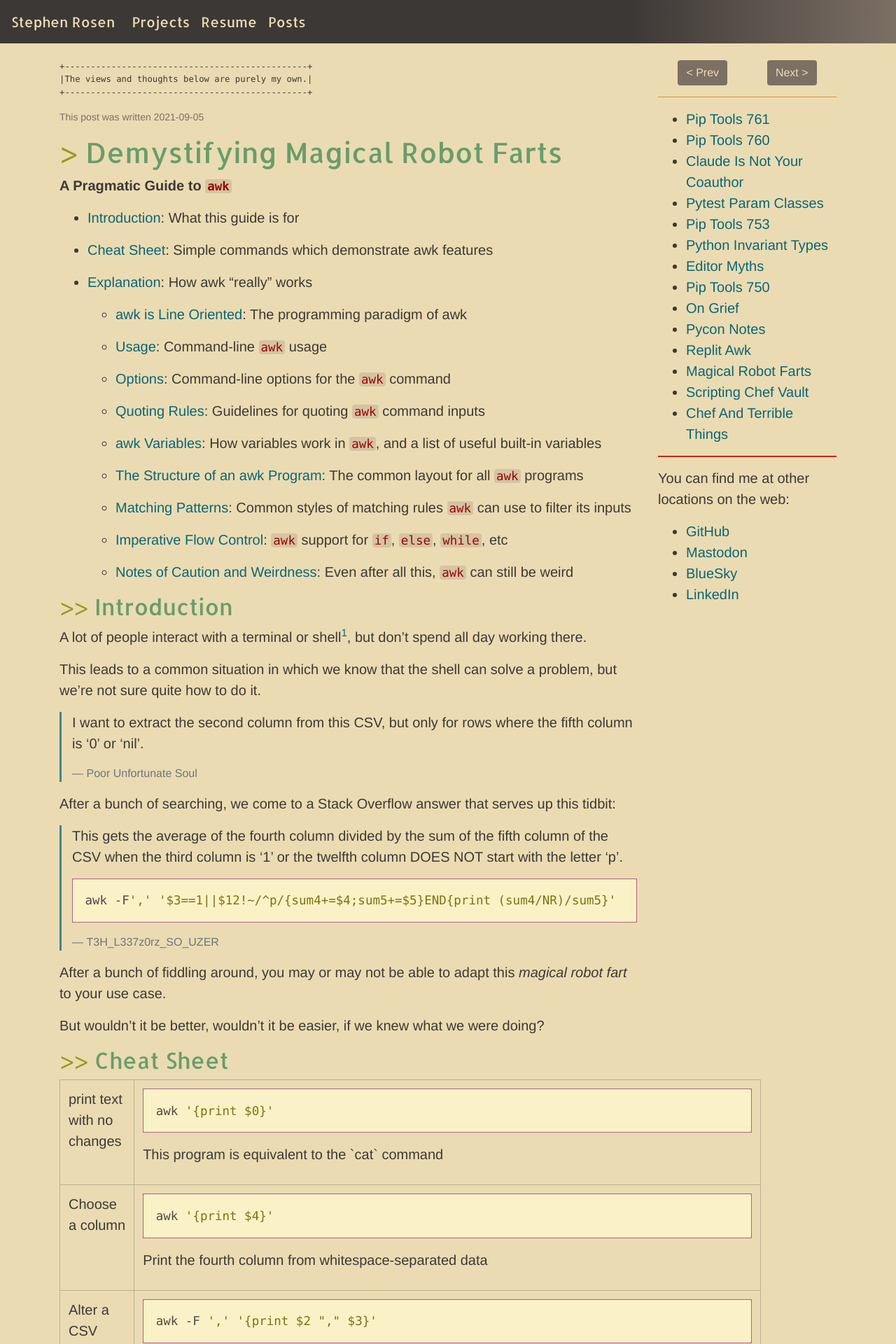
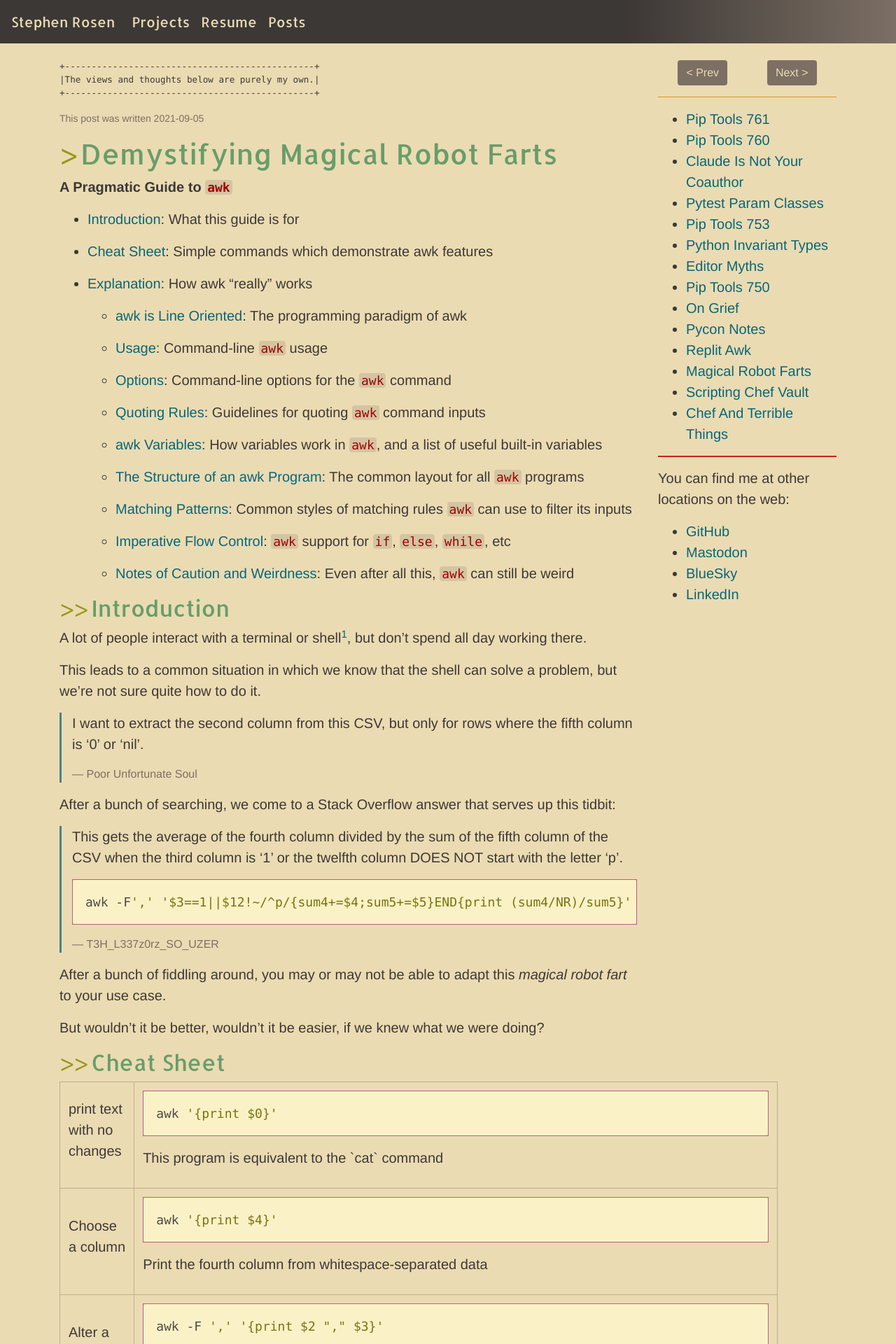
Before and after one commit to sirosen/sirosen.github.io, a Jekyll site: the page built from _posts/2021/2021-09-05-magical-robot-farts.md, in a window 1280 px wide. Shown: the top 1920 px of the page at 70% size. Built offline with Jekyll 4.4.1, drawn with Linux system fonts in a browser that asks for light colours.

Commit message:
Replace various bootstrap styles
For tables, footers, headers, and text. These are largely redundant with
bootstrap styling (for now).

````diff
--- a/_posts/2021/2021-09-05-magical-robot-farts.md
+++ b/_posts/2021/2021-09-05-magical-robot-farts.md
@@ -37,7 +37,7 @@
 This leads to a common situation in which we know that the shell can solve a problem, but we're not sure quite how to do it.
 
 > I want to extract the second column from this CSV, but only for rows where the fifth column is '0' or 'nil'.
-> <footer class="blockquote-footer">Poor Unfortunate Soul</footer>
+> <footer>Poor Unfortunate Soul</footer>
 
 After a bunch of searching, we come to a Stack Overflow answer that serves up this tidbit:
 
@@ -47,7 +47,7 @@
 > awk -F',' '$3==1||$12!~/^p/{sum4+=$4;sum5+=$5}END{print (sum4/NR)/sum5}'
 > ```
 >
-> <footer class="blockquote-footer">T3H_L337z0rz_SO_UZER</footer>
+> <footer>T3H_L337z0rz_SO_UZER</footer>
 
 After a bunch of fiddling around, you may or may not be able to adapt this *magical robot fart* to your use case.
 
@@ -55,7 +55,7 @@
 
 ## Cheat Sheet
 
-<table class="table table-bordered">
+<table class="bordered">
 <tbody>
 
 <tr>
@@ -145,7 +145,7 @@
 
 When `awk` is given a file on standard input (e.g. in a pipeline), then the filename argument is omitted.
 
-<table class="table table-bordered">
+<table class="bordered">
 <thead>
 <tr><td>Reading from a file</td><td>Reading from stdin</td></tr>
 </thead>
@@ -395,7 +395,7 @@
 If a variable is used with operator-assignment like `+=` or `-=` without having been previously declared, it gets a value of `0` to start.
 That means that the two following programs are identical in meaning:
 
-<table class="table table-bordered">
+<table class="bordered">
 <tbody>
 <tr>
 <td><pre><code class="language-awk"># sum is set to 0 in a BEGIN block
@@ -425,7 +425,7 @@
 However, the arguments to `print` may also be given *without* commas, meaning that they are combined by string concatenation (no spaces).
 The difference is not always obvious.
 
-<table class="table table-bordered">
+<table class="bordered">
 <tbody>
 <tr>
 <td>
--- a/assets/styles.scss
+++ b/assets/styles.scss
@@ -133,6 +133,10 @@
   src: url(/assets/fonts/allerta.ttf) format('truetype');
 }
 
+*, *::before, *::after {
+  box-sizing: border-box;
+}
+
 // Navbar
 header { font-family: 'Allerta', 'Helvetica Neue', Helvetica, Arial, serif; }
 
@@ -171,19 +175,44 @@
 body {
   font-size: 20px;
   line-height: 1.5;
-  background: var(--background);
   font-family: 'Helvetica Neue', Helvetica, Arial, serif;
   font-weight: 400;
+
+  background: var(--background);
   color: var(--foreground);
+
+  margin: 0;
 }
 
-hr { border-color: var(--border); }
+p, pre, blockquote {
+  margin: 0 0 1rem;
+}
+
+ol, ul {
+  margin: 0 0 1rem;
+
+  ol, ul {
+    margin-bottom: 0;
+  }
+}
+
+hr {
+  margin: 1rem 0;
+  border: 0;
+  border-top: 1px solid;
+  border-color: var(--border);
+}
 
 a {
+  text-decoration: none;
   color: var(--link-color);
-  &:hover, &:focus { color: var(--link-focus); }
+  &:hover, &:focus {
+    text-decoration: underline;
+    color: var(--link-focus);
+  }
 }
 
+// base code styling, partly overwritten by HLJS
 code {
   color: var(--inline-code);
   background-color: var(--inline-code-bg);
@@ -192,6 +221,7 @@
   padding-right: 3px;
 }
 pre {
+  overflow-x: auto;
   background: none;
   padding: 0 0 0 0;
   border: 1px solid var(--code-border);
@@ -201,6 +231,11 @@
   padding: 0.5rem;
   color: var(--foreground);
   background-color: var(--code-background);
+  font-size: inherit;
+}
+code, pre {
+  font-family: SFMono-Regular, Menlo, Monaco, Consolas, "Liberation Mono", "Courier New", monospace;
+  font-size: 90%;
 }
 
 .opening-notes {
@@ -225,25 +260,38 @@
 #main-content {
   // Header styles for body
   h1, h2, h3, h4, h5, h6 {
+    margin-bottom: .5rem;
+    margin-top: 0;
+
+    font-weight: 500;
+    line-height: 1.2;
+
     font-family: 'Allerta', 'Helvetica Neue', Helvetica, Arial, serif;
     color: var(--header);
 
     &:before {
       color: var(--header-indicator);
-      padding-right: 0.3em;
+      padding-right: 0.3rem;
     }
   }
 
   h1:before { content: ">"; }
+  h1 { font-size: 2.5rem; }
   h2:before { content: ">>"; }
+  h2 { font-size: 2rem; }
   h3:before { content: ">>>"; }
+  h3 { font-size: 1.75rem; }
   h4:before { content: ">>>>"; }
+  h4 { font-size: 1.5rem; }
   h5:before { content: ">>>>>"; }
+  h5 { font-size: 1.25rem; }
   h6:before { content: ">>>>>>"; }
+  h6 { font-size: 1rem; }
 
   img {
     max-width: 100%;
     height: auto;
+    vertical-align: middle;
   }
 
   // Resume Page
@@ -272,14 +320,20 @@
     }
   }
 
-  // adjust color of tables
   table {
+    width: 100%;
+    border-collapse: collapse;
+    margin-bottom: 1rem;
+
     color: var(--foreground);
-    &.table-bordered {
-      border-color: var(--table-border);
-      td {
-        border-color: var(--table-border);
+
+    &.bordered {
+      td, th {
+        border: 1px solid var(--table-border);
+        padding: 0.75rem;
       }
+
+      border: 1px solid var(--table-border);
     }
   }
 
@@ -311,6 +365,14 @@
   blockquote {
     border-left: 3px solid var(--alt-border);
     padding-left: 15px;
+
+    footer {
+      font-size: 80%;
+      color: var(--weak-foreground);
+      &::before {
+        content: "\2014\00A0";
+      }
+    }
   }
 
   // style footnotes
````
